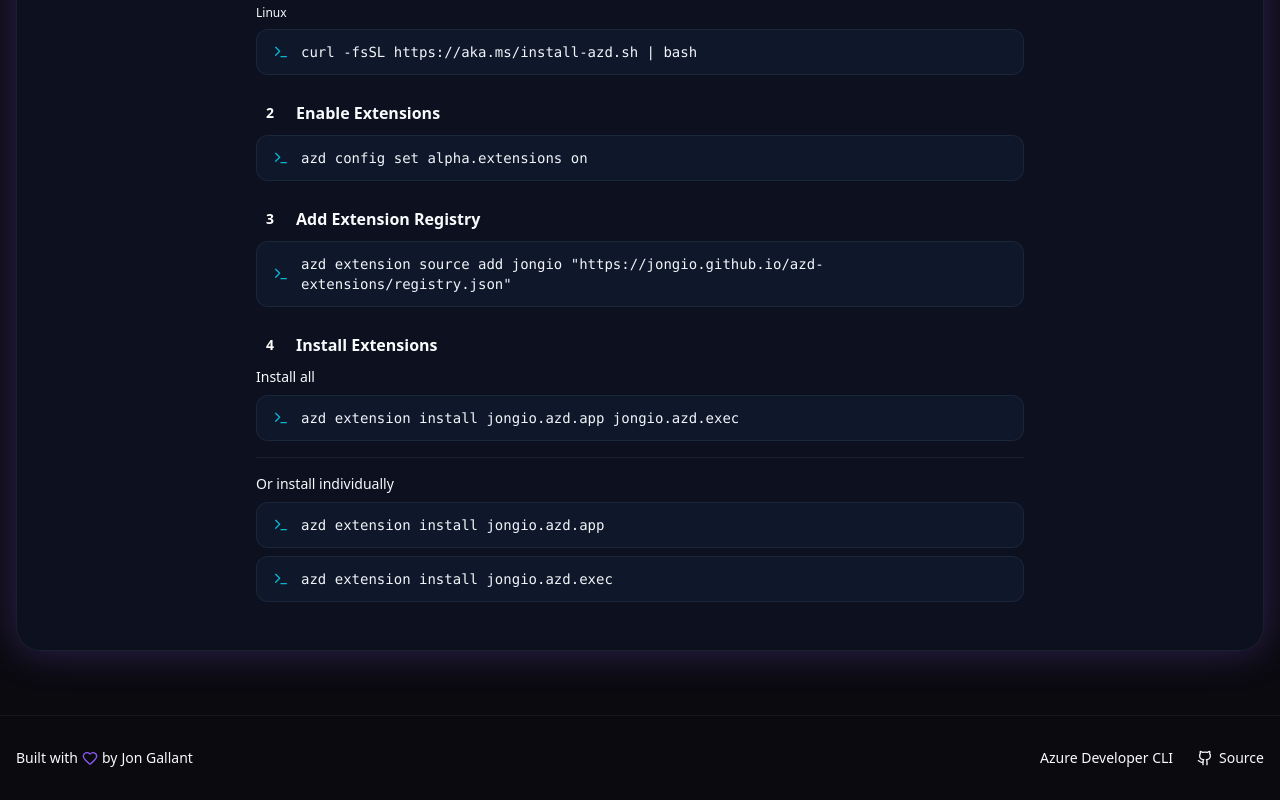
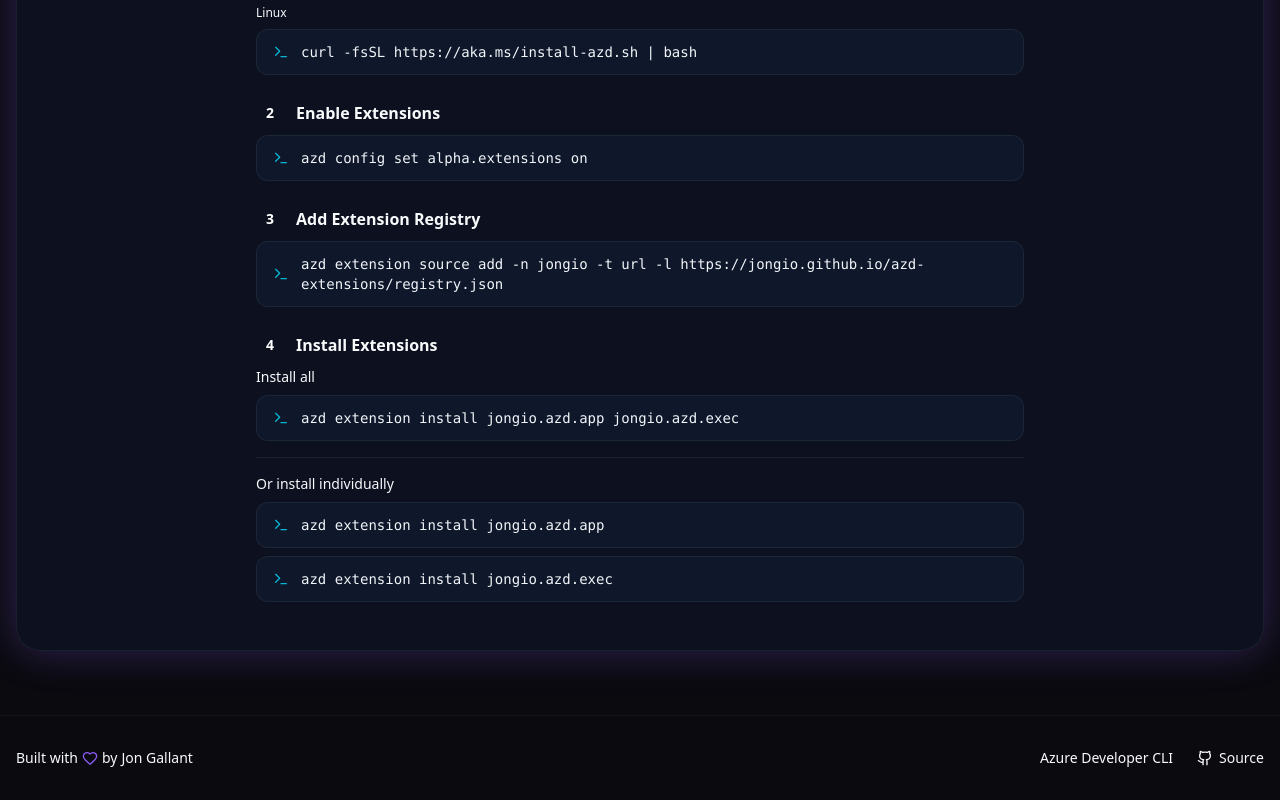
Before and after one commit to jongio/azd-extensions, a React (Vite) app: page / in a window 1280 px wide. Shown: the part 2128-2928 px from the top of the page. Built offline with nearby package versions, Linux system fonts and the light colour scheme.

Commit message:
fix: update command syntax in README and App component for clarity

```diff
--- a/src/App.tsx
+++ b/src/App.tsx
@@ -77,8 +77,7 @@
                 className="animate-fade-up mb-6 text-4xl font-extrabold tracking-tight sm:text-5xl lg:text-6xl"
                 style={{ animationDelay: '0.1s' }}
               >
-                Supercharge your{' '}
-                <span className="text-gradient-animated">Azure workflow</span>
+                Supercharge your <span className="text-gradient-animated">Azure workflow</span>
               </h1>
 
               <p
@@ -224,7 +223,7 @@
                         </span>
                         <h4 className="font-semibold">Add Extension Registry</h4>
                       </div>
-                      <TerminalCode code='azd extension source add jongio "https://jongio.github.io/azd-extensions/registry.json"' />
+                      <TerminalCode code="azd extension source add -n jongio -t url -l https://jongio.github.io/azd-extensions/registry.json" />
                     </div>
 
                     <div className="group">
```
Also changed, not shown: 2 other files (tests, documents, lock files or other folders).
